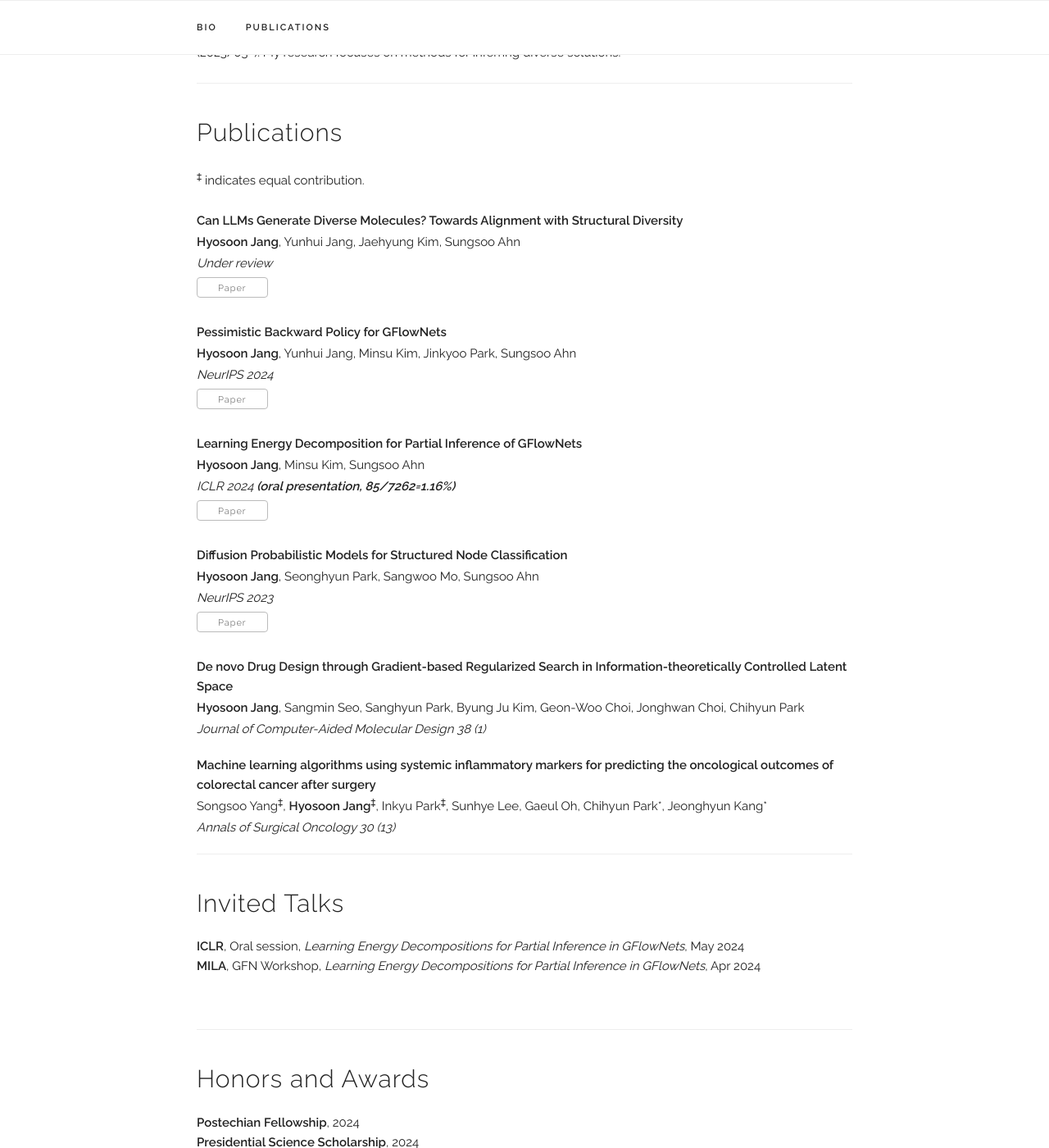
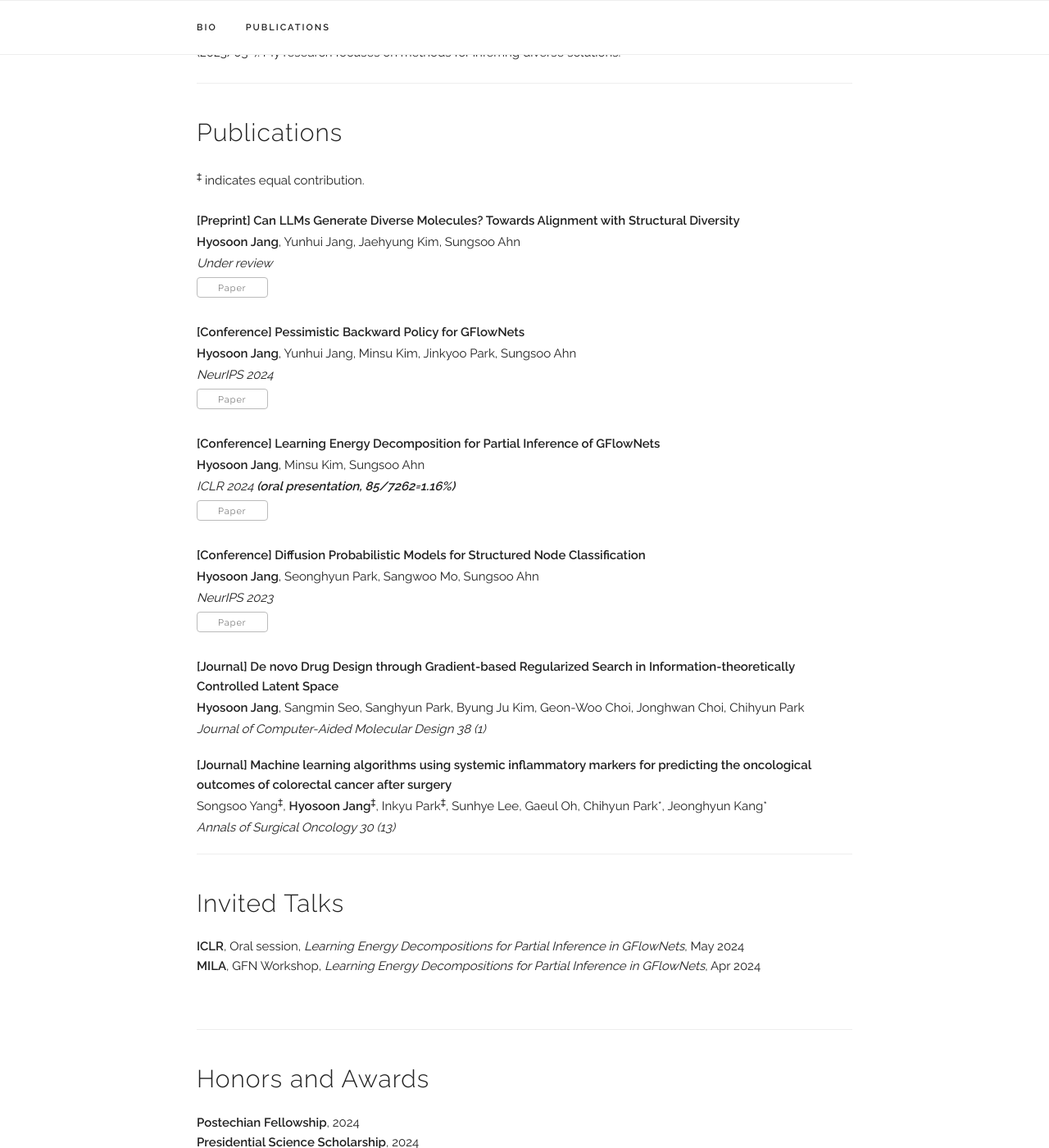
Before and after one commit to hsjang0/hsjang, a Jekyll site: the page built from index.html, in a window 1280 px wide and 1400 px high, scrolled down 436 px. Shown: the whole window at 82% size. Built offline with Jekyll 4.4.1, drawn with Linux system fonts in a browser that asks for light colours; some web fonts are replaced.

Commit message:
Update publications.yaml

```diff
--- a/_data/publications.yaml
+++ b/_data/publications.yaml
@@ -1,35 +1,35 @@
 papers:
 
-  - title: "Can LLMs Generate Diverse Molecules? Towards Alignment with Structural Diversity"
+  - title: "[Preprint] Can LLMs Generate Diverse Molecules? Towards Alignment with Structural Diversity"
     authors: "<b>Hyosoon Jang</b>, Yunhui Jang, Jaehyung Kim, Sungsoo Ahn"
     venue: "Under review"
     selected: y
     paper_pdf: "/assets/publications/LLMs_for_Diverse_Molecule_Discovery__Copy_.pdf"
 
-  - title: "Pessimistic Backward Policy for GFlowNets"
+  - title: "[Conference] Pessimistic Backward Policy for GFlowNets"
     authors: "<b>Hyosoon Jang</b>, Yunhui Jang, Minsu Kim, Jinkyoo Park, Sungsoo Ahn"
     venue: "NeurIPS 2024"
     paper_pdf: "/assets/publications/2405.16012v1.pdf"
     selected: y
 
-  - title: "Learning Energy Decomposition for Partial Inference of GFlowNets"
+  - title: "[Conference] Learning Energy Decomposition for Partial Inference of GFlowNets"
     authors: "<b>Hyosoon Jang</b>, Minsu Kim, Sungsoo Ahn"
     venue: "ICLR 2024 <b>(oral presentation, 85/7262=1.16%)</b>"
     paper_pdf: "/assets/publications/LED_GFlowNet-13.pdf"
     selected: y
 
-  - title: "Diffusion Probabilistic Models for Structured Node Classification"
+  - title: "[Conference] Diffusion Probabilistic Models for Structured Node Classification"
     authors: "<b>Hyosoon Jang</b>, Seonghyun Park, Sangwoo Mo, Sungsoo Ahn"
     venue: "NeurIPS 2023"
     paper_pdf: "/assets/publications/23_DPMSNC.pdf"
     selected: y
 
-  - title: "De novo Drug Design through Gradient-based Regularized Search in Information-theoretically Controlled Latent Space"
+  - title: "[Journal] De novo Drug Design through Gradient-based Regularized Search in Information-theoretically Controlled Latent Space"
     authors: "<b>Hyosoon Jang</b>, Sangmin Seo, Sanghyun Park, Byung Ju Kim, Geon-Woo Choi, Jonghwan Choi, Chihyun Park"
     venue: "Journal of Computer-Aided Molecular Design 38 (1)"
     selected: y
 
-  - title: "Machine learning algorithms using systemic inflammatory markers for predicting the oncological outcomes of colorectal cancer after surgery"
+  - title: "[Journal] Machine learning algorithms using systemic inflammatory markers for predicting the oncological outcomes of colorectal cancer after surgery"
     authors: "Songsoo Yang<sup>‡</sup>, <b>Hyosoon Jang</b><sup>‡</sup>, Inkyu Park<sup>‡</sup>, Sunhye Lee, Gaeul Oh, Chihyun Park*, Jeonghyun Kang*"
     venue: "Annals of Surgical Oncology 30 (13)"
     selected: y
```
